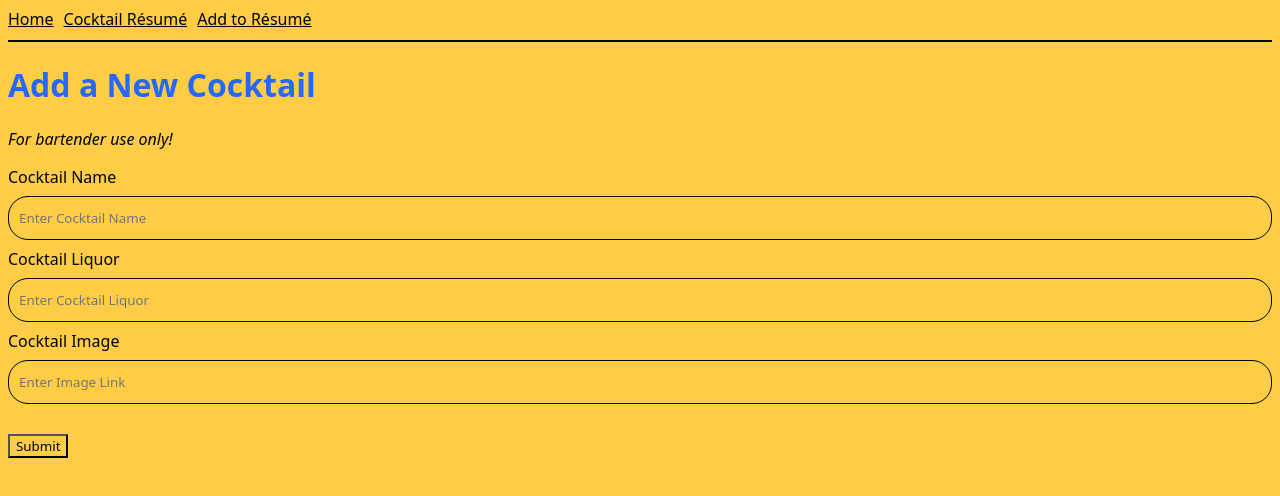
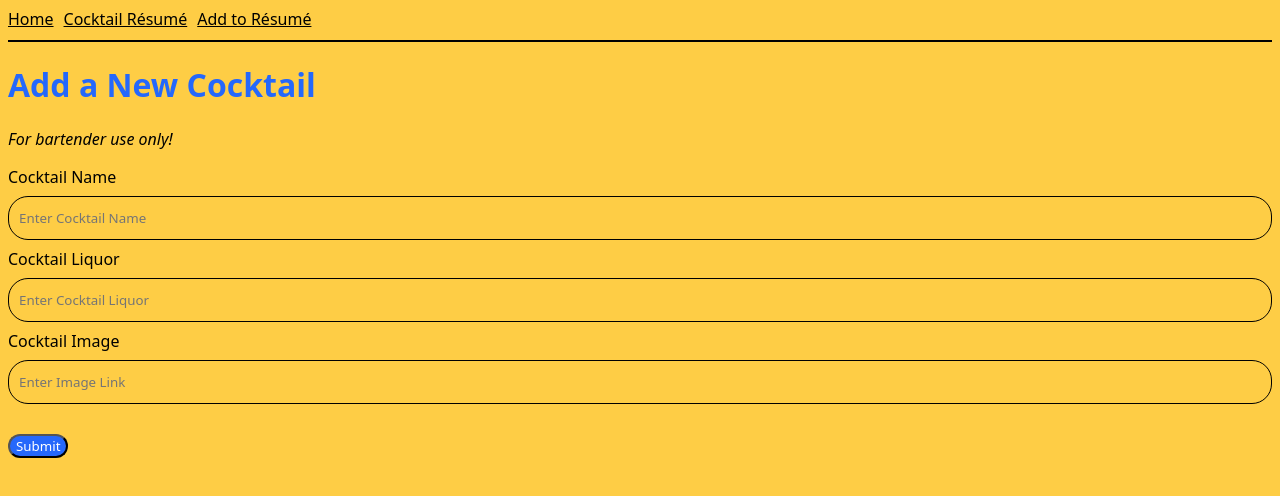
Before and after one commit to ryanrizeq/phase-2-project, a React (Create React App) app: page /new in a window 1280 px wide. Shown: the top 496 px of the page. Built offline with nearby package versions, Linux system fonts and the light colour scheme; no server answers.

Commit message:
additional form styling

```diff
--- a/src/components/Form.js
+++ b/src/components/Form.js
@@ -58,6 +58,7 @@ function CocktailForm ({ addNewCocktail }) {
                     type="submit"
                     name="Submit New Cocktail"
                     placeholder="Submit"
+                    className="submit"
                 />
             </form>
         </div>
--- a/src/index.css
+++ b/src/index.css
@@ -50,3 +50,9 @@ a, a:hover, a:visited, a:active {
     border-radius: 20px;
     box-sizing: border-box;
 }
+
+.submit {
+    border-radius: 20px;
+    background-color: #2568FB;
+    color: white;
+}
```
